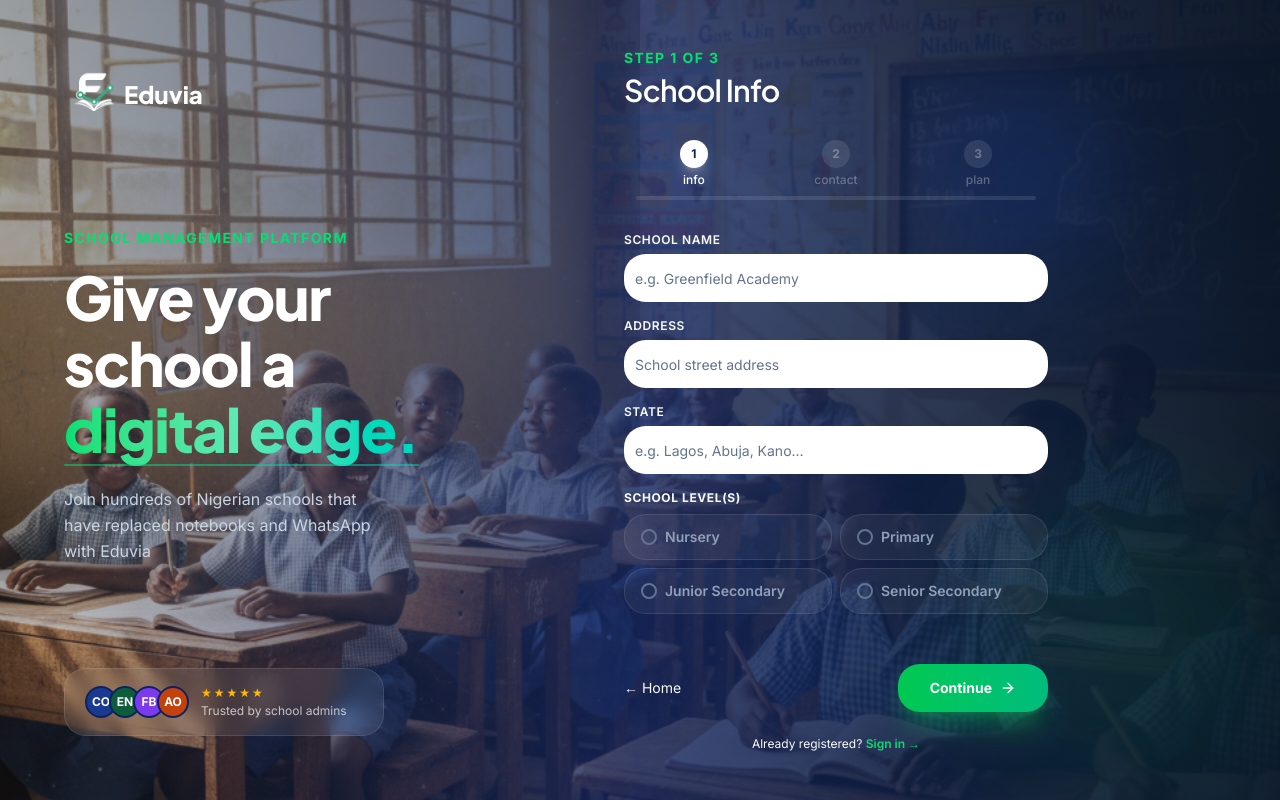
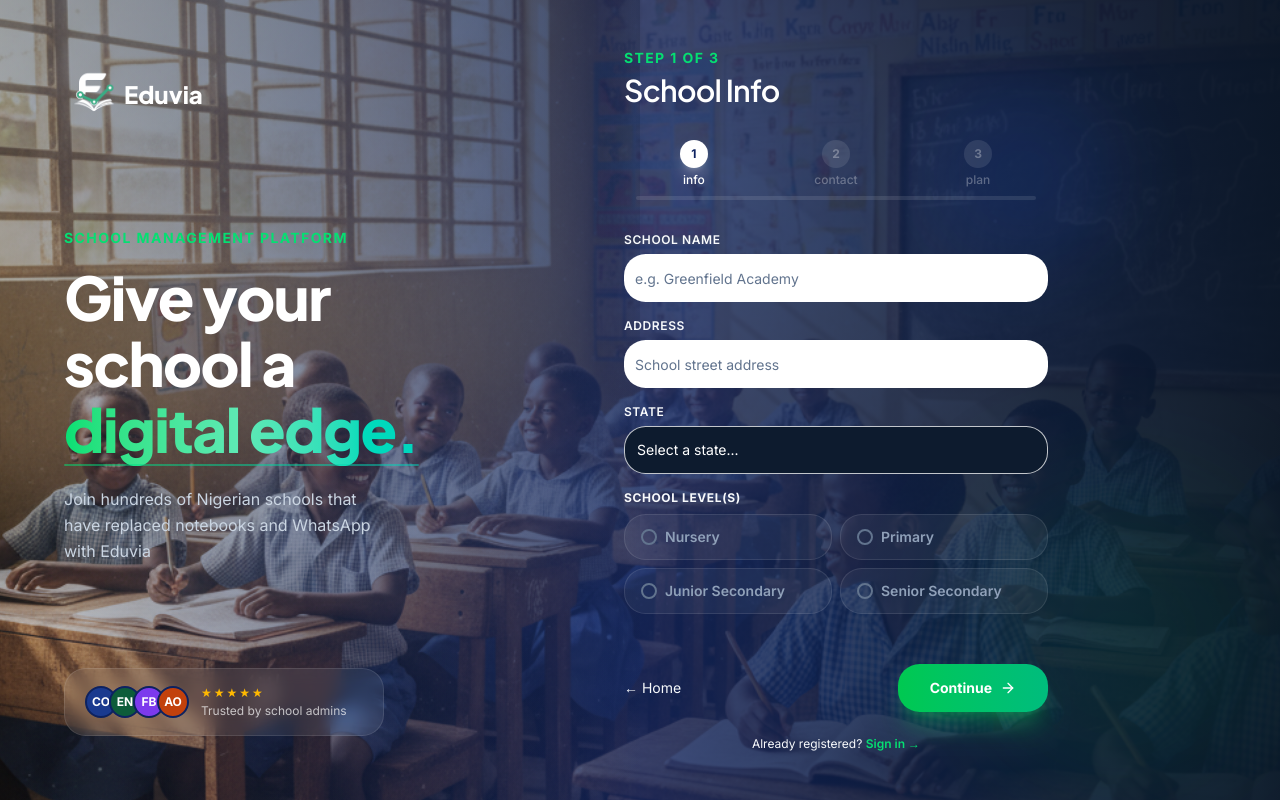
Before and after one commit to sleekcharly/smart-school-os, a Next.js app: page /signup in a window 1280 px wide. Built offline with nearby package versions, Linux system fonts and the light colour scheme.

Commit message:
updated pricing section and signup form

```diff
--- a/app/(auth)/signup/page.tsx
+++ b/app/(auth)/signup/page.tsx
@@ -18,6 +18,46 @@ import Link from 'next/link';
 import { Button } from '@/components/ui/button';
 import Image from 'next/image';
 
+const NIGERIAN_STATES = [
+  'Abia',
+  'Adamawa',
+  'Akwa Ibom',
+  'Anambra',
+  'Bauchi',
+  'Bayelsa',
+  'Benue',
+  'Borno',
+  'Cross River',
+  'Delta',
+  'Ebonyi',
+  'Edo',
+  'Ekiti',
+  'Enugu',
+  'FCT - Abuja',
+  'Gombe',
+  'Imo',
+  'Jigawa',
+  'Kaduna',
+  'Kano',
+  'Katsina',
+  'Kebbi',
+  'Kogi',
+  'Kwara',
+  'Lagos',
+  'Nasarawa',
+  'Niger',
+  'Ogun',
+  'Ondo',
+  'Osun',
+  'Oyo',
+  'Plateau',
+  'Rivers',
+  'Sokoto',
+  'Taraba',
+  'Yobe',
+  'Zamfara',
+];
+
 /**
  * Supported academic levels for registration.
  */
@@ -34,13 +74,13 @@ const STUDENT_RANGES = ['1-100', '101-300', '301-600', '601-1000', '1000+'];
 const PLANS = [
   {
     name: 'Starter',
-    price: '₦20,000',
+    price: '₦40,000',
     desc: 'Up to 200 students',
     period: '/term',
   },
   {
     name: 'Growth',
-    price: '₦40,000',
+    price: '₦75,000',
     desc: 'Up to 800 students',
     period: '/term',
     popular: true,
@@ -449,14 +489,45 @@ export default function SchoolSignup() {
                     error={errors.address}
                     onChange={(val) => set('address', val)}
                   />
-                  <Field
+                  {/* <Field
                     label="State"
                     name="state"
                     placeholder="e.g. Lagos, Abuja, Kano…"
                     value={form.state}
                     error={errors.state}
                     onChange={(val) => set('state', val)}
-                  />
+                  /> */}
+                  <div className="space-y-1.5">
+                    <label className="block text-xs font-semibold uppercase tracking-wider text-slate-50">
+                      State
+                    </label>
+                    <select
+                      value={form.state}
+                      onChange={(e) => set('state', e.target.value)}
+                      className={`h-12 w-full rounded-2xl px-3 text-sm border bg-transparent text-white transition-all appearance-none cursor-pointer ${errors.state ? 'border-red-400/70 bg-red-500/10' : 'border-white/75 focus:border-green-400/60'} focus"outline-none focus:ring-0`}
+                      style={{ backgroundColor: '#0d1b2e' }}
+                    >
+                      <option
+                        value=""
+                        disabled
+                        style={{ backgroundColor: '#0d1b2e' }}
+                      >
+                        Select a state...
+                      </option>
+                      {NIGERIAN_STATES.map((s) => (
+                        <option
+                          key={s}
+                          value={s}
+                          style={{ backgroundColor: '#0d1b2e' }}
+                        >
+                          {s}
+                        </option>
+                      ))}
+                    </select>
+                    {errors.state && (
+                      <p className="text-red-400 text-xs">{errors.state}</p>
+                    )}
+                  </div>
                   <div className="space-y-2">
                     <label className="block text-xs font-bold uppercase tracking-wider text-slate-50">
                       School Level(s)
--- a/components/landing/pricing.tsx
+++ b/components/landing/pricing.tsx
@@ -10,7 +10,7 @@ import Link from 'next/link';
 const plans = [
   {
     name: 'Starter',
-    price: '₦20,000',
+    price: '₦40,000',
     period: '/month',
     desc: 'Perfect for small schools up to 200 students',
     features: [
@@ -24,7 +24,7 @@ const plans = [
   },
   {
     name: 'Growth',
-    price: '₦40,000',
+    price: '₦75,000',
     period: '/month',
     desc: 'For growing schools that need more power',
     features: [
```
